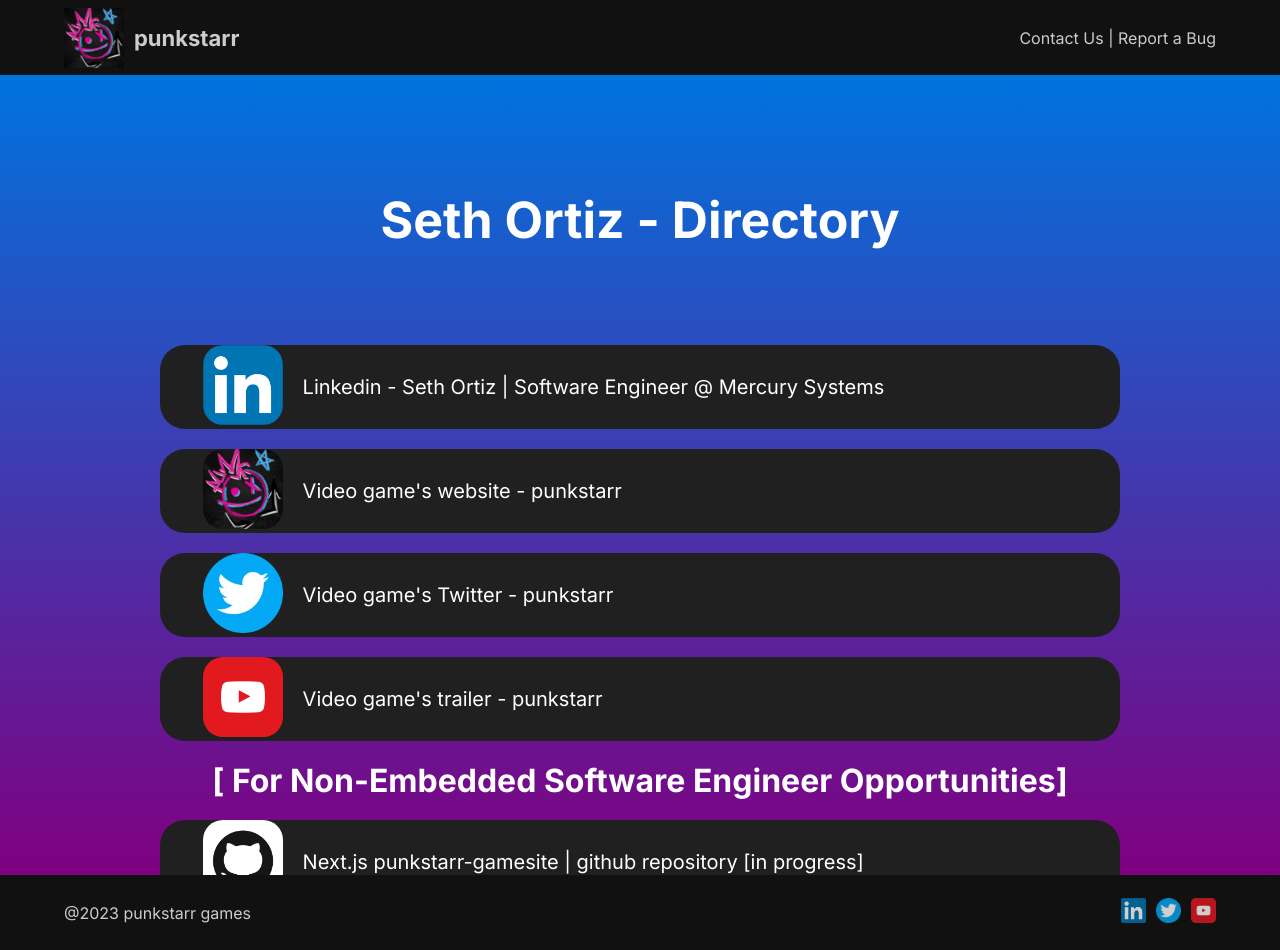
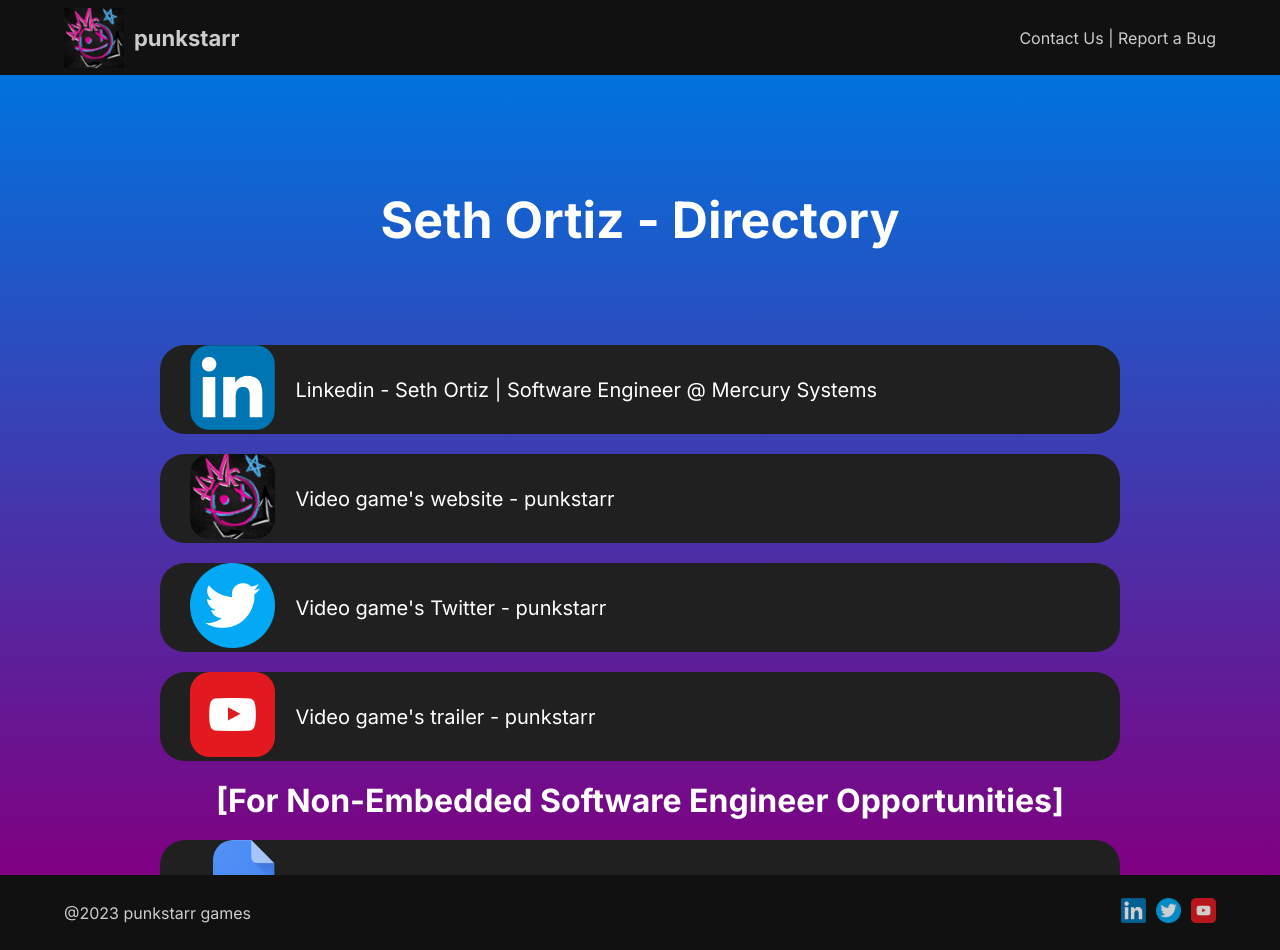
Before and after one commit to sethdylanortiz/punkstarr-gamesite-nextjs, a Next.js app: page /links/1 in a window 1280 px wide. Built offline with nearby package versions, Linux system fonts and the light colour scheme.

Commit message:
push before route groups-multiple layouts

```diff
--- a/app/layout.jsx
+++ b/app/layout.jsx
@@ -14,8 +14,7 @@ export const metadata = {
   },
 }
 
-export default function RootLayout({ children , params}) {
-
+export default function RootLayout({ children }) {
 
   return (
     <html lang="en">
--- a/app/links/[resumeId]/page.jsx
+++ b/app/links/[resumeId]/page.jsx
@@ -8,11 +8,13 @@ import logo_linkedin from '../../../public/icon_linkedin.png';
 import logo_punkstarr from '../../../public/punkstarr_logo.png';
 import logo_youtube from '../../../public/icon_youtube.png';
 import logo_twitter from '../../../public/icon_twitter.png';
+import logo_googledocs from '../../../public/icon_googledocs.png';
 
 // to-do: write e2e tests
 const Links = ({params}) => {
 
     let isResumeForEmbeddedCompany = params.resumeId === "for-embedded" ? true : false;
+    let resumeType = params.resumeId == "resume-embedded-software" ? params.resumeId : "resume-non-embedded-software";
 
     return (
         <div className = {styles.contentContainer}>
@@ -43,9 +45,14 @@ const Links = ({params}) => {
             />
 
             {/* testing */}
-            { !isResumeForEmbeddedCompany ? <h1>[ For Non-Embedded Software Engineer Opportunities]</h1> : <h1>For Embedded Software Engineer Opportunities</h1>}
-            { !isResumeForEmbeddedCompany ?
+            { (resumeType === "resume-non-embedded-software") ? <h1>[For Non-Embedded Software Engineer Opportunities]</h1> : <h1>[For Embedded Software Engineer Opportunities]</h1>}
+            { (resumeType === "resume-non-embedded-software") ?
                 [
+                    <Directbutton
+                        directory = {logo_googledocs}
+                        text = "Non-Embedded Software Engineering resume"
+                        url = "https://docs.google.com/document/d/1iJekOndaEBsN5qirCMshedbQbqc2LBE3eld7jCExbuI/edit?usp=sharing"
+                    />,
                     <Directbutton
                         directory = {logo_github}
                         text = "Next.js punkstarr-gamesite | github repository [in progress]"
@@ -60,6 +67,11 @@ const Links = ({params}) => {
                :
                [
                     <Directbutton
+                        directory = {logo_googledocs}
+                        text = "Embedded Software Engineering resume"
+                        url = "https://docs.google.com/document/d/1iJekOndaEBsN5qirCMshedbQbqc2LBE3eld7jCExbuI/edit?usp=sharing"
+                    />,
+                    <Directbutton
                         directory = {logo_github}
                         text = "Other Projects ... BLAH"
                         url = "https://github.com/sethdylanortiz/Advanced-Data-Structures"
--- a/app/links/[resumeId]/page.module.css
+++ b/app/links/[resumeId]/page.module.css
@@ -17,6 +17,7 @@
     text-align: center;
 
     color: white;
+
 }
 
 .welcomeMsg{
--- a/components/directbutton/Directbutton.jsx
+++ b/components/directbutton/Directbutton.jsx
@@ -13,11 +13,11 @@ const Directbutton = ({directory, text, url}) => {
                 <Image
                     src = {directory}
                     alt = "alt logo"
+                    height = {85}
                     width = {80}
-                    height = {75}
                     style = {{
-                        maxWidth: '100%',
-                        height: 'auto',
+                        maxHeight: '100%',
+                        width: 'auto',
                         borderRadius: '20px'
                     }}
                 />
--- a/components/directbutton/directbutton.module.css
+++ b/components/directbutton/directbutton.module.css
@@ -28,6 +28,6 @@
 
 .imageContainer{
     text-align: right;
-    flex: .15;
+    flex: .14;
     /* background-color: blue; */
 }
```
Also changed, not shown: public/icon_googledocs.png (added).
